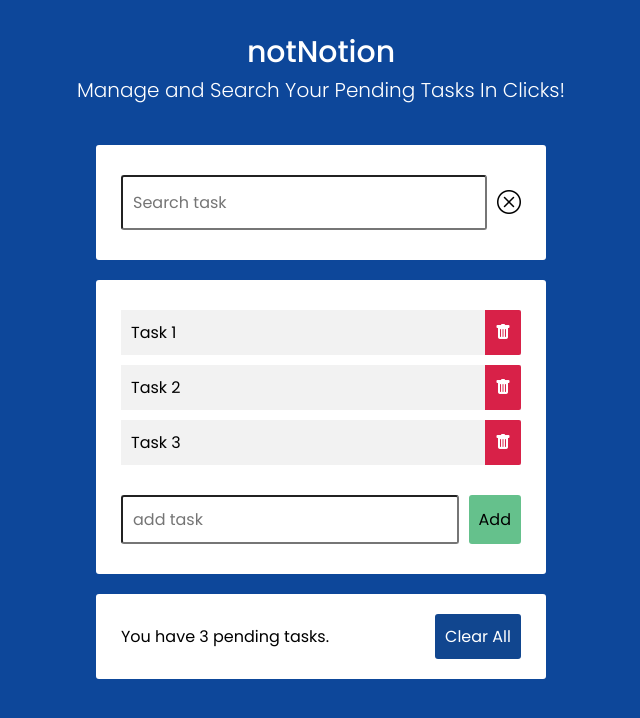
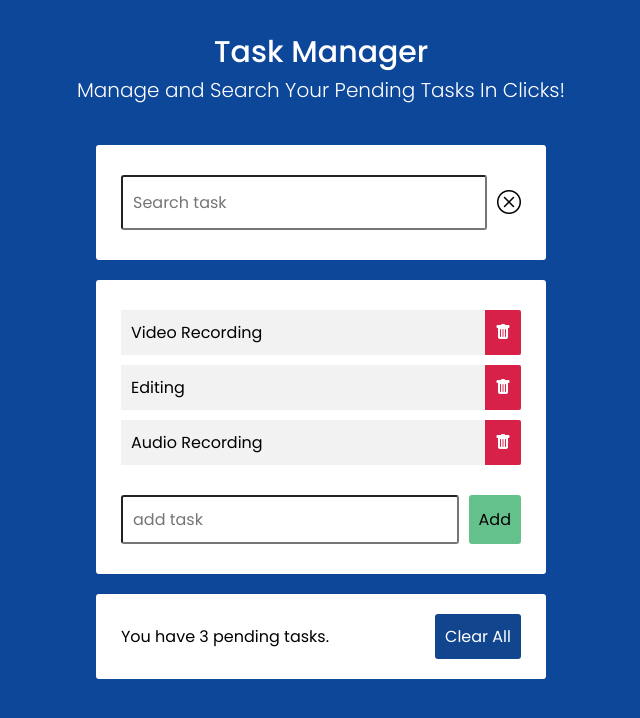
Before and after one commit to Sonam-Ligade/toDoListManager-js, a plain HTML site: page index.html in a window 1280 px wide. Shown: the whole page, without its empty margins (319-959 px from the left). Drawn offline with nearby package versions, Linux system fonts and the light colour scheme.

```diff
--- a/index.html
+++ b/index.html
@@ -4,7 +4,7 @@
     <meta charset="UTF-8">
     <meta http-equiv="X-UA-Compatible" content="IE=edge">
     <meta name="viewport" content="width=device-width, initial-scale=1.0">
-    <title>notNotion - Manage and Search Your Pending Tasks In Clicks!</title>
+    <title>Task Manager - Manage and Search Your Pending Tasks In Clicks!</title>
 
     <link rel="icon" type="images/x-icon" href="./images/favicon.ico">
     <link rel="stylesheet" href="./style.css">
@@ -13,7 +13,7 @@
     <main>
         <div class="wrap">
             <section class="heading">
-                <p class="title">notNotion</p>
+                <p class="title">Task Manager</p>
                 <p class="subtitle">Manage and Search Your Pending Tasks In Clicks!</p>
             </section>
             <section class="task-manager">
@@ -27,15 +27,15 @@
                 <div class="task-box">
                     <ul class="tasks">
                         <li>
-                            <span>Task 1</span>
+                            <span>Video Recording</span>
                             <i class="bi bi-trash-fill delete"></i>
                         </li>
                         <li>
-                            <span>Task 2</span>
+                            <span>Editing</span>
                             <i class="bi bi-trash-fill delete"></i>
                         </li>
                         <li>
-                            <span>Task 3</span>
+                            <span>Audio Recording</span>
                             <i class="bi bi-trash-fill delete"></i>
                         </li>
                     </ul>
```
Also changed, not shown: 1 other file.
